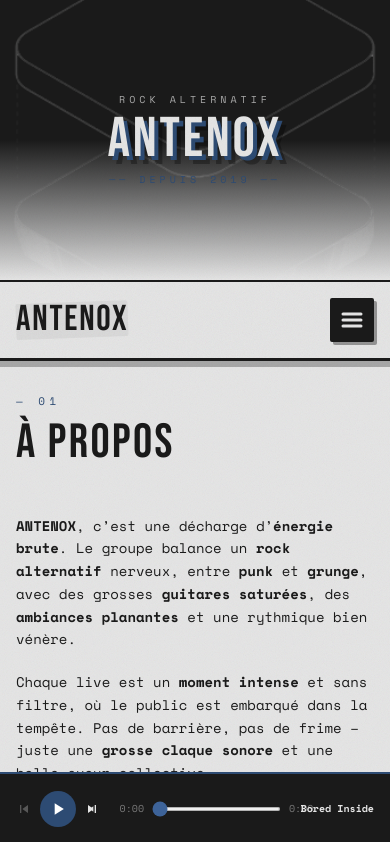
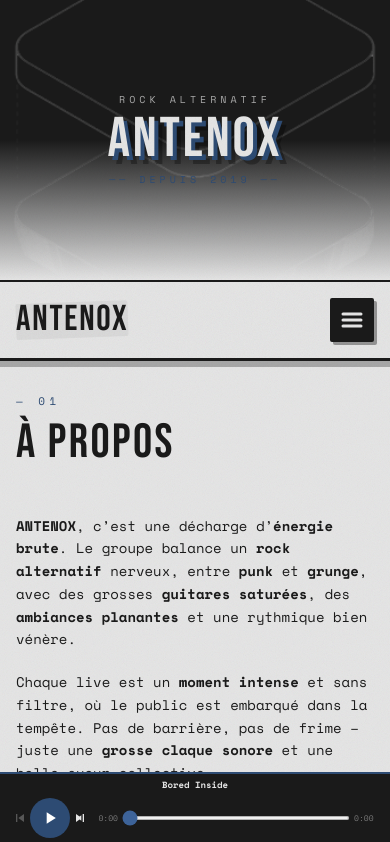
Before and after one commit to Korozu/antenox-frontend, a React (Vite) app: page / in a window 390 px wide. Shown: the top 842 px of the page. Built offline with nearby package versions, Linux system fonts and the light colour scheme.

Commit message:
refactor: enhance AudioPlayer error handling and improve layout in index.tsx

```diff
--- a/src/components/AudioPlayer.tsx
+++ b/src/components/AudioPlayer.tsx
@@ -68,9 +68,13 @@ export default function AudioPlayer({ tracks, initialTrackIndex = 0 }: AudioPlay
     if (!audio || !currentTrack) return
     audio.src = currentTrack.url
     audio.load()
-    if (isPlaying) audio.play().catch(() => setIsPlaying(false))
+    if (isPlaying) {
+      audio.play().catch((err) => {
+        console.error('Failed to play on track change:', err)
+        setIsPlaying(false)
+      })
+    }
     setCurrentTime(0)
-    // Ne plus définir la durée ici, elle sera chargée via handleLoadedMetadata
   // eslint-disable-next-line react-hooks/exhaustive-deps
   }, [trackIndex, currentTrack])
 
@@ -98,12 +102,23 @@ export default function AudioPlayer({ tracks, initialTrackIndex = 0 }: AudioPlay
 
   const togglePlay = useCallback(() => {
     const audio = audioRef.current
-    if (!audio) return
+    if (!audio) {
+      console.log('Audio element not found')
+      return
+    }
+
     if (isPlaying) {
       audio.pause()
       setIsPlaying(false)
     } else {
-      audio.play().then(() => setIsPlaying(true)).catch(() => setIsPlaying(false))
+      audio.play()
+        .then(() => {
+          setIsPlaying(true)
+        })
+        .catch((error) => {
+          console.error('Play failed:', error)
+          setIsPlaying(false)
+        })
     }
   }, [isPlaying])
 
@@ -128,11 +143,10 @@ export default function AudioPlayer({ tracks, initialTrackIndex = 0 }: AudioPlay
   return (
     <section
       className="audio-player fixed bottom-0 left-0 right-0 z-[10000]
-                 flex items-center gap-3 px-4 md:px-8"
+                 flex flex-col md:flex-row items-center gap-1 md:gap-3 px-3 md:px-8 py-1 md:py-2"
       aria-label="Lecteur audio"
     >
       {/* Audio natif — pas de track car c'est de la musique, pas de la vidéo parlée */}
-      {/* eslint-disable-next-line jsx-a11y/media-has-caption */}
       <audio
         ref={audioRef}
         onTimeUpdate={handleTimeUpdate}
@@ -141,7 +155,14 @@ export default function AudioPlayer({ tracks, initialTrackIndex = 0 }: AudioPlay
         preload="metadata"
       />
 
-      {/* Titre de la piste */}
+      {/* Titre mobile - au-dessus sur mobile */}
+      <div className="flex md:hidden w-full justify-center mb-0.5">
+        <span className="font-mono text-[9px] text-[#E5E5E5] truncate font-bold">
+          {currentTrack.title}
+        </span>
+      </div>
+
+      {/* Titre de la piste - desktop */}
       <div className="hidden md:flex flex-col min-w-[140px] max-w-[200px]">
         <span className="font-mono text-[10px] text-[#3d6399] uppercase tracking-widest truncate">
           {currentTrack.artist ?? 'Antenox'}
@@ -151,13 +172,15 @@ export default function AudioPlayer({ tracks, initialTrackIndex = 0 }: AudioPlay
         </span>
       </div>
 
+      {/* Container pour les contrôles et la timeline sur mobile */}
+      <div className="flex items-center gap-1.5 md:gap-3 w-full md:flex-1">
         {/* Contrôles */}
-      <div className="flex items-center gap-2 shrink-0">
+        <div className="flex items-center gap-0.5 md:gap-2 shrink-0">
           <button
             onClick={prev}
             disabled={trackIndex === 0}
             aria-label="Piste précédente"
-          className="text-[#E5E5E5] hover:text-[#3d6399] disabled:opacity-30 transition-colors"
+            className="text-[#E5E5E5] hover:text-[#3d6399] disabled:opacity-30 transition-colors p-1.5 md:p-1 -m-1.5 md:m-0"
           >
             <IconPrev />
           </button>
@@ -165,8 +188,7 @@ export default function AudioPlayer({ tracks, initialTrackIndex = 0 }: AudioPlay
           <button
             onClick={togglePlay}
             aria-label={isPlaying ? 'Pause' : 'Lecture'}
-          className="w-9 h-9 rounded-full bg-[#2D4B73] hover:bg-[#3d6399] text-white
-                     flex items-center justify-center transition-colors shrink-0"
+            className="w-10 h-10 md:w-9 md:h-9 rounded-full bg-[#2D4B73] hover:bg-[#3d6399] text-white flex items-center justify-center transition-colors shrink-0 active:scale-95 touch-manipulation"
           >
             {isPlaying ? <IconPause /> : <IconPlay />}
           </button>
@@ -175,15 +197,15 @@ export default function AudioPlayer({ tracks, initialTrackIndex = 0 }: AudioPlay
             onClick={next}
             disabled={trackIndex === tracks.length - 1}
             aria-label="Piste suivante"
-          className="text-[#E5E5E5] hover:text-[#3d6399] disabled:opacity-30 transition-colors"
+            className="text-[#E5E5E5] hover:text-[#3d6399] disabled:opacity-30 transition-colors p-1.5 md:p-1 -m-1.5 md:m-0"
           >
             <IconNext />
           </button>
         </div>
 
         {/* Barre de progression */}
-      <div className="flex items-center gap-2 flex-1 min-w-0">
-        <span className="font-mono text-[10px] text-[#7a7a7a] shrink-0 w-8 text-right">
+        <div className="flex items-center gap-1 md:gap-2 flex-1 min-w-0">
+          <span className="font-mono text-[8px] md:text-[10px] text-[#7a7a7a] shrink-0 w-6 md:w-8 text-right">
             {formatTime(currentTime)}
           </span>
           <input
@@ -194,9 +216,9 @@ export default function AudioPlayer({ tracks, initialTrackIndex = 0 }: AudioPlay
             value={currentTime}
             onChange={seekTo}
             aria-label="Progression"
-          className="flex-1 h-1 cursor-pointer"
+            className="flex-1 h-1 cursor-pointer touch-manipulation"
           />
-        <span className="font-mono text-[10px] text-[#7a7a7a] shrink-0 w-8">
+          <span className="font-mono text-[8px] md:text-[10px] text-[#7a7a7a] shrink-0 w-6 md:w-8">
             {formatTime(duration)}
           </span>
         </div>
@@ -215,12 +237,6 @@ export default function AudioPlayer({ tracks, initialTrackIndex = 0 }: AudioPlay
             className="w-20 h-1 cursor-pointer"
           />
         </div>
-
-      {/* Titre mobile */}
-      <div className="flex md:hidden flex-col min-w-0 overflow-hidden">
-        <span className="font-mono text-[10px] text-[#E5E5E5] truncate font-bold">
-          {currentTrack.title}
-        </span>
       </div>
     </section>
   )
--- /dev/null
+++ b/src/components/Footer.tsx
@@ -0,0 +1,33 @@
+const SOCIAL_LINKS = [
+    { name: 'Instagram', url: 'https://www.instagram.com/antenox.rockband/' },
+    { name: 'Facebook', url: 'https://www.facebook.com/profile.php?id=100094263515368' },
+    { name: 'YouTube', url: 'https://www.youtube.com/@AntenoxRockBand' },
+];
+
+export default function Footer() {
+    return (
+        <footer className="border-t-2 border-[#1A1A1A]">
+            <div className="site-wrapper px-4 md:px-8 py-8
+                    flex flex-col md:flex-row items-center justify-between gap-4">
+                <span className="font-display text-3xl text-[#1A1A1A]">ANTENOX</span>
+                <p className="font-mono text-[11px] text-[#7a7a7a] text-center">
+                    © {new Date().getFullYear()} Antenox — Tous droits réservés
+                </p>
+                <div className="flex gap-4">
+                    {SOCIAL_LINKS.map(({ name, url }) => (
+                        <a
+                            key={name}
+                            href={url}
+                            target="_blank"
+                            rel="noopener noreferrer"
+                            className="font-mono text-[10px] uppercase tracking-widest text-[#7a7a7a]
+                                hover:text-[#2D4B73] transition-colors"
+                        >
+                            {name}
+                        </a>
+                    ))}
+                </div>
+            </div>
+        </footer>
+    );
+}
--- a/src/data/tracks.ts
+++ b/src/data/tracks.ts
@@ -7,6 +7,6 @@ export interface Track {
 }
 
 export const TRACKS: Track[] = [
-  { id: 'track-01', title: 'Bored Inside', artist: 'Antenox', url: '/audio/bored_inside.mp3' },
-  { id: 'track-02', title: 'Airplane', artist: 'Antenox', url: '/audio/airplane.mp3' },
+  { id: 'track-01', title: 'Bored Inside', artist: 'Antenox', url: '/antenox-frontend/audio/bored_inside.mp3' },
+  { id: 'track-02', title: 'Airplane', artist: 'Antenox', url: '/antenox-frontend/audio/airplane.mp3' },
 ]
--- a/src/pages/index.tsx
+++ b/src/pages/index.tsx
@@ -1,5 +1,6 @@
 import Header from '../components/Header';
 import AudioPlayer from '../components/AudioPlayer';
+import Footer from '../components/Footer';
 import SectionApropos from '../components/sections/SectionApropos';
 import SectionConcerts from '../components/sections/SectionConcerts';
 import SectionStream from '../components/sections/SectionStream';
@@ -25,27 +26,7 @@ export default function HomePage() {
                 <SectionDocuments/>
             </main>
 
-            <footer className="border-t-2 border-[#1A1A1A]">
-                <div className="site-wrapper px-4 md:px-8 py-8
-                        flex flex-col md:flex-row items-center justify-between gap-4">
-                    <span className="font-display text-3xl text-[#1A1A1A]">ANTENOX</span>
-                    <p className="font-mono text-[11px] text-[#7a7a7a] text-center">
-                        © {new Date().getFullYear()} Antenox — Tous droits réservés
-                    </p>
-                    <div className="flex gap-4">
-                        {['Instagram', 'Facebook', 'YouTube'].map((s) => (
-                            <a
-                                key={s}
-                                href="#"
-                                className="font-mono text-[10px] uppercase tracking-widest text-[#7a7a7a]
-                           hover:text-[#2D4B73] transition-colors"
-                            >
-                                {s}
-                            </a>
-                        ))}
-                    </div>
-                </div>
-            </footer>
+            <Footer />
 
             <AudioPlayer tracks={TRACKS}/>
         </>
```
Also changed, not shown: src/components/PastConcerts.tsx (+9 -9 lines). Lines whose indentation alone changed are shown as unchanged.
